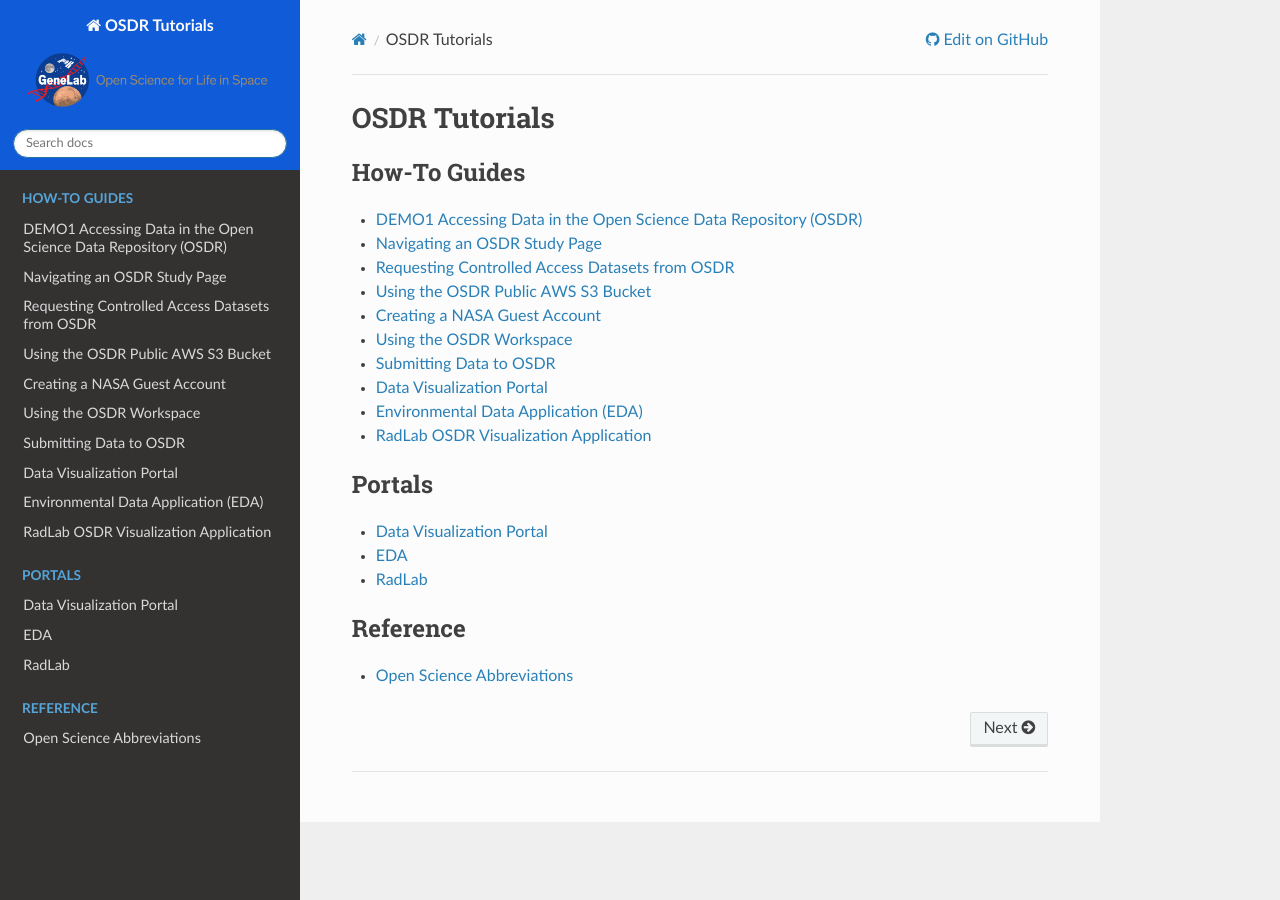
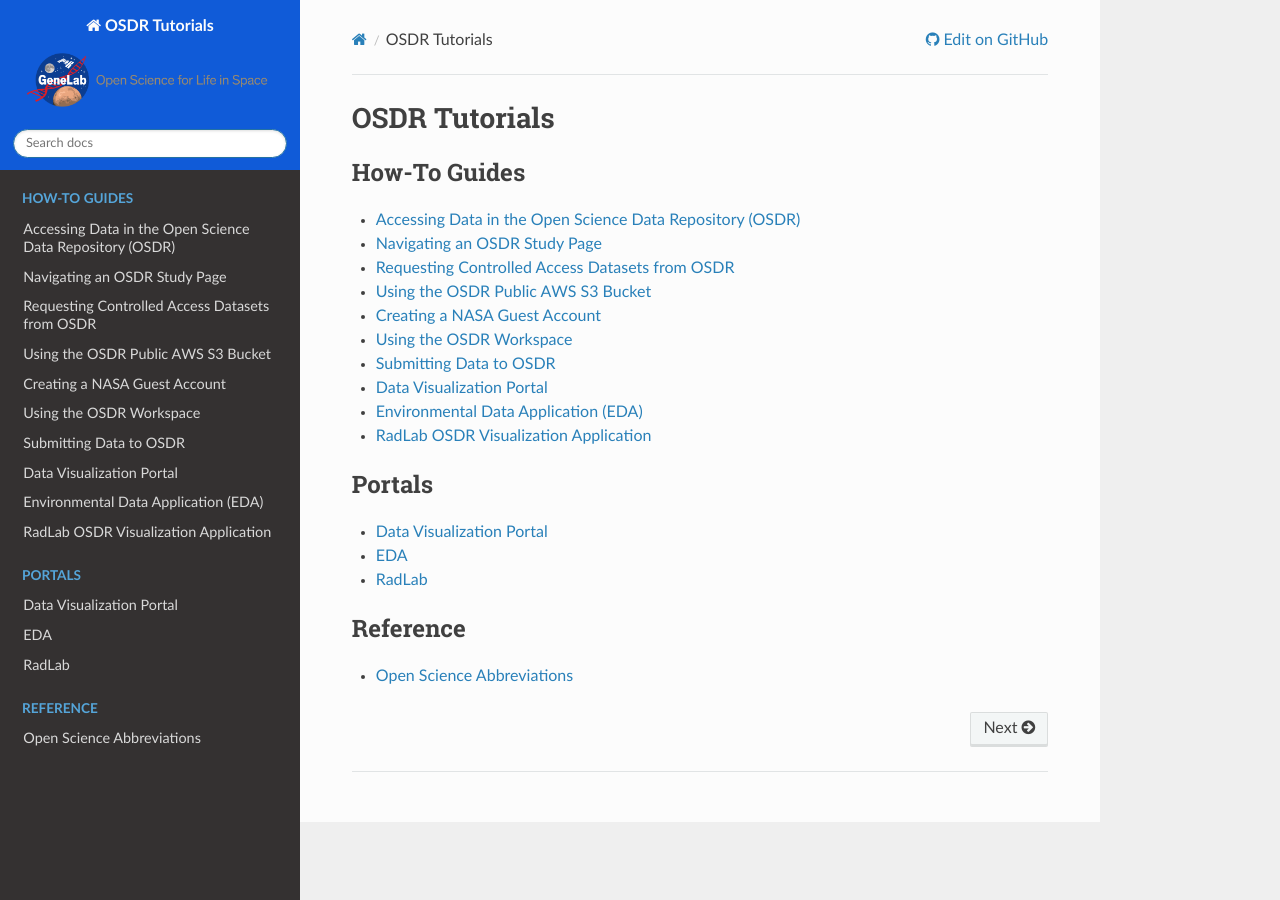
Before and after one commit to torres-alexis/OSDR_Tutorials_OLD, a Sphinx documentation site: the page built from source/index.rst, in a window 1280 px wide. Built offline with Sphinx 7.4.7 and the Read the Docs theme 2.0.0, drawn with Linux system fonts in a browser that asks for light colours.

Commit message:
Update accessing_osdr_data.md

```diff
--- a/source/pages/guides/accessing_osdr_data.md
+++ b/source/pages/guides/accessing_osdr_data.md
@@ -1,8 +1,4 @@
-# DEMO1 Accessing Data in the Open Science Data Repository (OSDR)
-
-## DEMO2
-
-DEMO3 TEXT
+# Accessing Data in the Open Science Data Repository (OSDR)
 
 ## Searching for data within the OSDR
 
```
